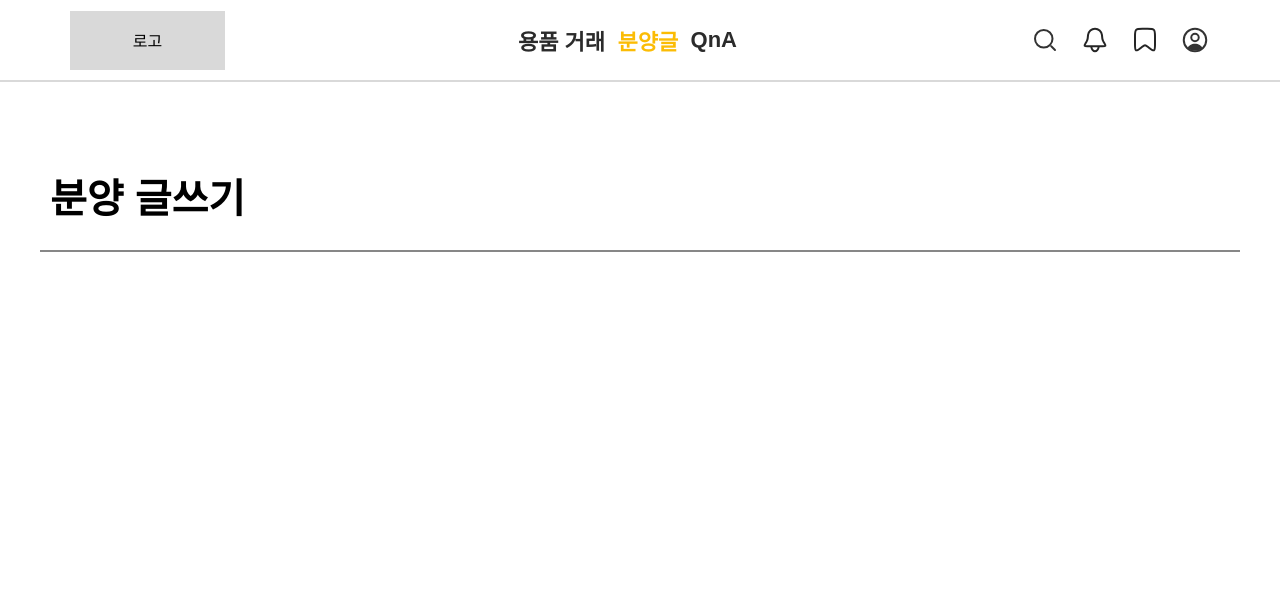
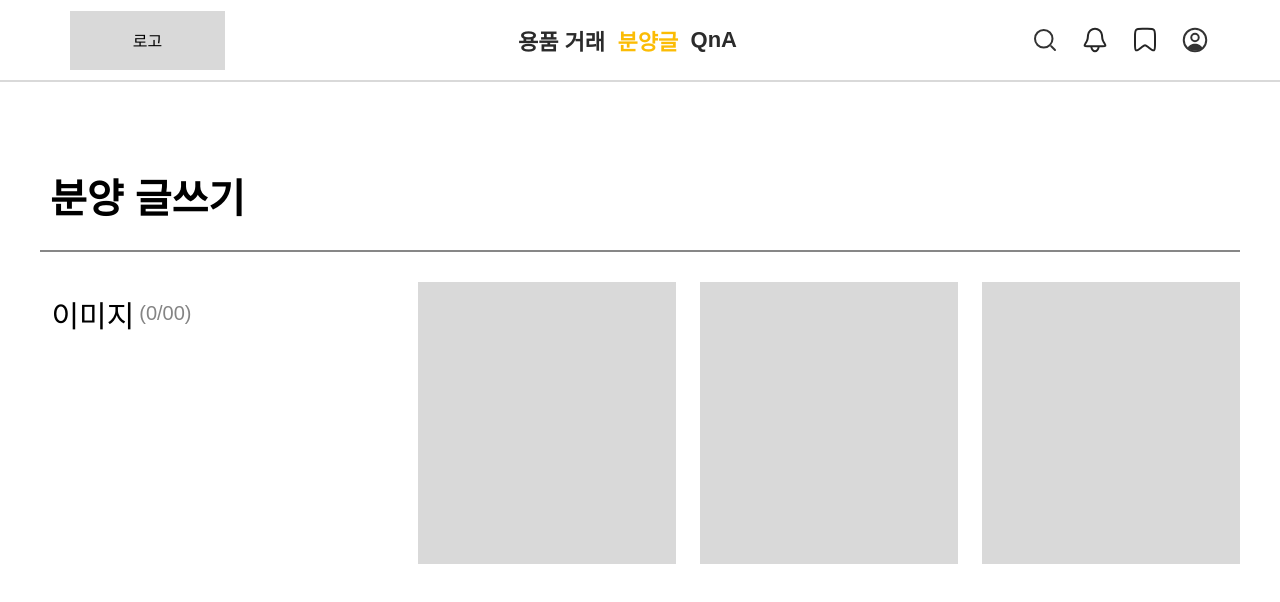
Before and after one commit to petpat-co/petpat-co-front, a React (Create React App) app: page /rehome/write in a window 1280 px wide. Shown: the top 602 px of the page. Built offline with nearby package versions, Linux system fonts and the light colour scheme.

Commit message:
feat #2: 이미지 공용 컴포넌트 제작 및 분양글 작성 페이지에 연결

```diff
--- /dev/null
+++ b/src/components/rehoming/write/RehomeWriteTemplate.style.tsx
@@ -0,0 +1,47 @@
+import styled from 'styled-components';
+import { preventDrag } from '../../../utils/util';
+
+export const Wrap = styled.section`
+  width: 1200px;
+  margin: 0 auto;
+
+  @media ${({ theme }) => theme.device.web} {
+    width: 100%;
+  }
+`;
+export const ImageInputWrap = styled.div`
+  width: 100%;
+  display: flex;
+  justify-content: space-between;
+  padding: 30px 0;
+  height: 440px;
+`;
+export const ImageTextBox = styled.div`
+  display: flex;
+  justify-content: center;
+  align-items: center;
+  padding: 10px;
+  width: 163px;
+  height: 63px;
+  ${preventDrag}
+  & > span {
+    font-size: 20px;
+    color: #848484;
+  }
+`;
+export const ImageText = styled.p`
+  font-weight: 500;
+  font-size: 30px;
+  margin-right: 5px;
+`;
+export const ImageWrap = styled.div`
+  width: calc(100% -200px);
+  display: flex;
+  justify-content: space-between;
+  height: 282px;
+`;
+export const ImageInner = styled.div`
+  width: 282px;
+  height: 282px;
+  padding-left: 24px;
+`;
--- a/src/components/rehoming/write/RehomeWriteTemplate.tsx
+++ b/src/components/rehoming/write/RehomeWriteTemplate.tsx
@@ -1,10 +1,47 @@
-import React from 'react';
+import { useState } from 'react';
+import * as S from './RehomeWriteTemplate.style';
+import { ImageUpload } from '../../shared/input/ImageUpload';
 import WritingTemplate from '../../shared/layout/WritingTemplate';
 
 const RehomeWriteTemplate = () => {
+  const [file, setFile] = useState<File | null>(null);
   return (
     <>
       <WritingTemplate title="분양 글쓰기" isBorder={true} />
+      <S.Wrap>
+        <S.ImageInputWrap>
+          <S.ImageTextBox>
+            <S.ImageText>이미지</S.ImageText>
+            <span>(0/00)</span>
+          </S.ImageTextBox>
+          <S.ImageWrap>
+            <S.ImageInner>
+              <ImageUpload
+                setFile={setFile}
+                imgFile={file}
+                height="282px"
+                borderRadius="0"
+              />
+            </S.ImageInner>
+            <S.ImageInner>
+              <ImageUpload
+                setFile={setFile}
+                imgFile={file}
+                height="282px"
+                borderRadius="0"
+              />
+            </S.ImageInner>
+            <S.ImageInner>
+              <ImageUpload
+                setFile={setFile}
+                imgFile={file}
+                height="282px"
+                borderRadius="0"
+              />
+            </S.ImageInner>
+          </S.ImageWrap>
+        </S.ImageInputWrap>
+      </S.Wrap>
     </>
   );
 };
--- /dev/null
+++ b/src/components/shared/input/ImageUpload.tsx
@@ -0,0 +1,135 @@
+import React, {
+  ChangeEvent,
+  Dispatch,
+  MouseEvent,
+  SetStateAction,
+  useCallback,
+  useRef,
+  useState,
+} from 'react';
+import styled from 'styled-components';
+import { allowExt, preventDrag } from '../../../utils/util';
+//스타일 관련 타입
+type ImageWrapStyleProps = {
+  height?: string; // 높이 기본값 282px
+  bg?: string; //배경색 기본값 #D9D9D9
+  border?: string; //보더 기본값 없음
+  borderRadius?: string; //기본값 0px
+};
+
+interface ImageUploadProps extends ImageWrapStyleProps {
+  text?: string; // 이미지 넣는 박스 안에 글 기본값: 배경사진을 선택해주세요.
+  setFile: Dispatch<SetStateAction<File | null>>; // 필수값 파일 state
+  imgFile: any; //파일 객체
+}
+export const ImageUpload = (props: ImageUploadProps) => {
+  const { text, setFile, imgFile, height, bg, border, borderRadius } = props;
+
+  const styles = {
+    height,
+    bg,
+    border,
+    borderRadius,
+  };
+  const [preview, setPreview] = useState('');
+  const uploadRef = useRef<HTMLInputElement>(null);
+
+  const handleFileChange = useCallback(
+    (e: ChangeEvent<HTMLInputElement>) => {
+      e.preventDefault();
+      const target = e.target as HTMLInputElement;
+      const file: File = (target.files as FileList)[0];
+      // 이미지를 선택하지 않았을 경우
+      if (!file) return;
+      // 이미지가 30mb 이상일 경우
+      if (file.size > 1024 * 1024 * 30) {
+        return window.alert('30mb 이하의 파일만 첨부 가능합니다.');
+      }
+      // 이미지 임시 URL 생성하여 미리보기 구현
+      const imgUrl = URL.createObjectURL(file);
+      setPreview(imgUrl);
+      setFile(file);
+    },
+    [imgFile, preview],
+  );
+  // input 사진 박스 클릭
+  const onClickImageWrap = (e: MouseEvent<HTMLDivElement>) => {
+    e.preventDefault();
+    (uploadRef.current as HTMLInputElement).click();
+  };
+  // 미리보기 이미지 삭제
+  const handleClose = useCallback((e: Event) => {
+    e.stopPropagation();
+    setFile(null);
+    setPreview('');
+  }, []);
+  return (
+    <>
+      <ImageWrap {...styles} onClick={onClickImageWrap}>
+        {preview ? (
+          <>
+            <ImageBox src={preview} alt={`미리보기`} {...styles} />
+          </>
+        ) : (
+          <>
+            <DisplayBox></DisplayBox>
+          </>
+        )}
+      </ImageWrap>
+      <input
+        ref={uploadRef}
+        style={{ display: `none`, margin: 0, padding: 0 }}
+        type="file"
+        name="file"
+        accept={allowExt}
+        onChange={handleFileChange}
+      />
+    </>
+  );
+};
+
+const ImageWrap = styled.div<ImageWrapStyleProps>`
+  width: 100%;
+  height: ${({ height }) => (height ? height : '282px')};
+  background-color: ${({ bg }) => (bg ? bg : '#D9D9D9')};
+  border: ${({ border }) => (border ? border : null)};
+  border-radius: ${({ borderRadius }) => (borderRadius ? borderRadius : '0px')};
+  display: flex;
+  align-items: center;
+  justify-content: center;
+  position: relative;
+`;
+const ImageBox = styled.img<ImageWrapStyleProps>`
+  width: 100%;
+  height: ${({ height }) => (height ? height : '120px')};
+  border-radius: ${({ borderRadius }) =>
+    borderRadius ? borderRadius : '10px'};
+`;
+const CloseIconBox = styled.div`
+  width: 20px;
+  height: 20px;
+  position: absolute;
+  right: 5px;
+  top: 5px;
+  border-radius: 20px;
+  background-color: rgba(255, 255, 255, 1);
+  display: flex;
+  align-items: center;
+  justify-content: center;
+`;
+const DisplayBox = styled.div`
+  display: flex;
+  flex-direction: column;
+  align-items: center;
+  justify-content: center;
+`;
+const PreventDragP = styled.p`
+  ${preventDrag};
+  font-size: 12px;
+  color: #6a6a6a;
+  padding-top: 4px;
+  box-sizing: border-box;
+  word-break: break-all;
+  white-space: pre-wrap;
+  -moz-white-space: pre-wrap;
+`;
--- /dev/null
+++ b/src/utils/util.ts
@@ -0,0 +1,15 @@
+export const allowExt =
+  'bmp|gif|jpg|jpeg|png|raw|tif|heif|ts|mp4|avi|mov|wmv|mkv|mpg|rm|asf|m4v|mpeg|mpg'
+    .split('|')
+    .map((el) => `image/${el}`)
+    .join(',');
+
+//p태그 select 안먹게 하는 코드
+export const preventDrag = `
+	-ms-user-select: none;
+	-moz-user-select: -moz-none;
+	-khtml-user-select: none;
+	-webkit-user-select: none;
+	user-select: none;
+  -webkit-user-drag: none;
+`;
```
